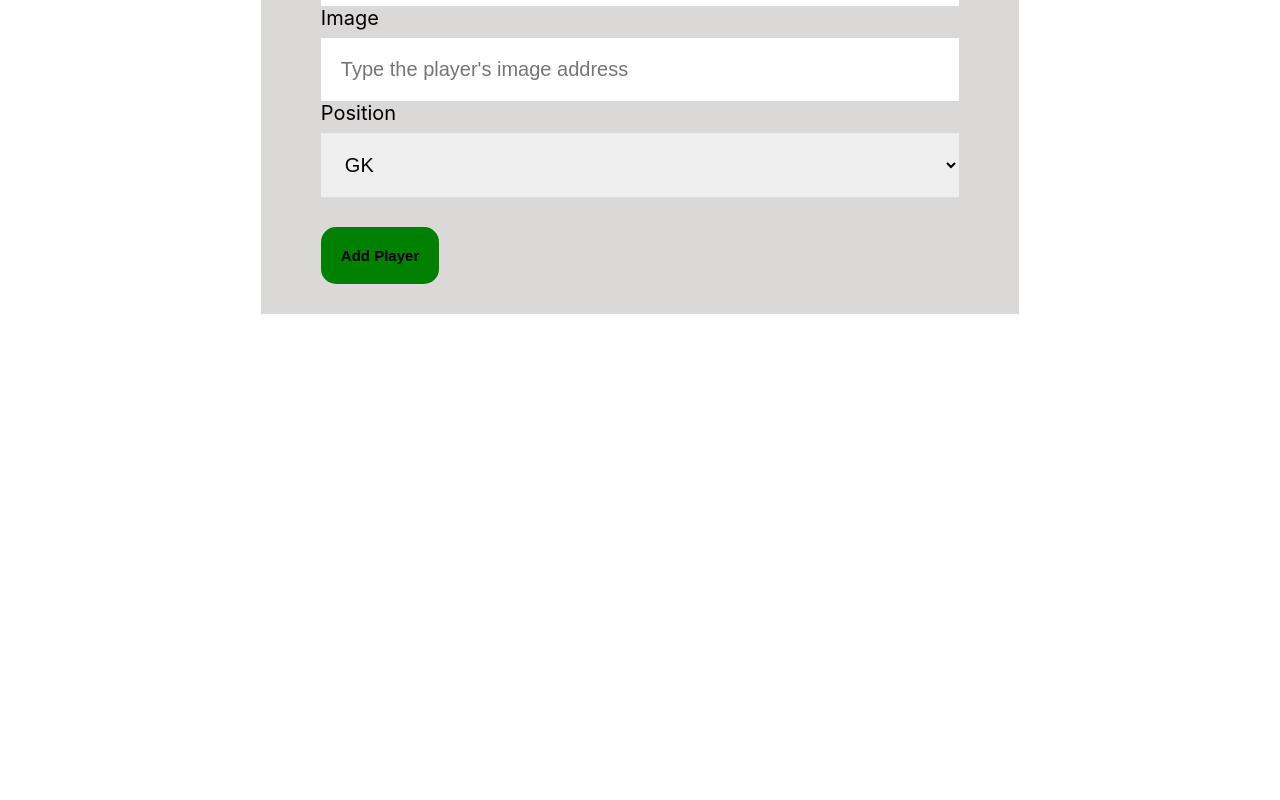
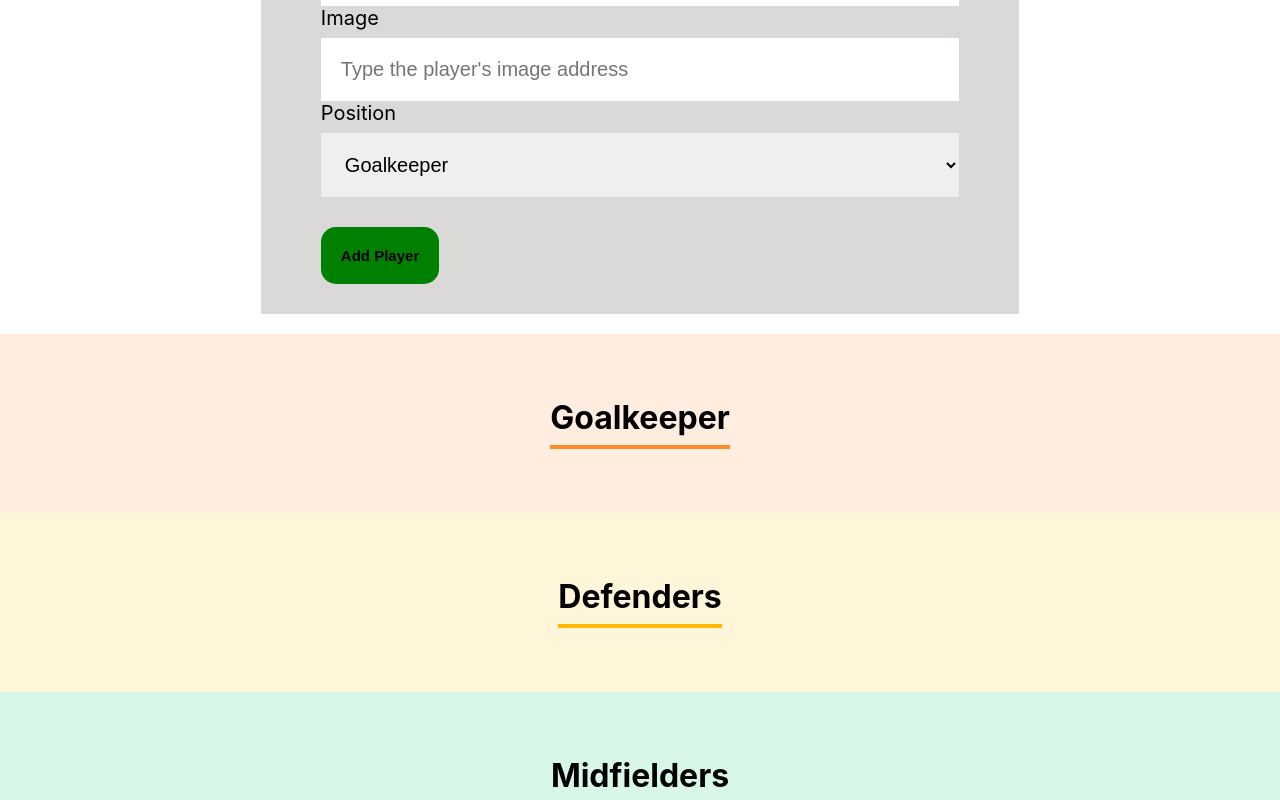
Before and after one commit to tharlytonscarabotto/dreamteam-react, a React (Create React App) app: page / in a window 1280 px wide. Shown: the part 820-1620 px from the top of the page. Before the commit the page ends 1154 px from the top, so only its background shows below. Built offline with nearby package versions, Linux system fonts and the light colour scheme.

Commit message:
building the separated field posiitons

```diff
--- a/src/App.js
+++ b/src/App.js
@@ -1,11 +1,47 @@
+import { useState } from 'react';
 import Banner from './components/Banner';
 import Form from './components/Form';
+import FieldPositions from './components/FieldPositions';
 
 function App() {
+
+  const fieldPositions = [
+    {
+      name:'Goalkeeper',
+      primaryColor: '#FF8A29',
+      secondaryColor: '#FFEEDF'
+    },
+    {
+      name:'Defenders',
+      primaryColor: '#FFBA05',
+      secondaryColor: '#FFF5D9'
+    },
+    {
+      name:'Midfielders',
+      primaryColor: '#57C278',
+      secondaryColor: '#D9F7E9'
+    },
+    {
+      name: 'Forwards',
+      primaryColor: '#82CFFA',
+      secondaryColor: '#E8F8FF'
+    }
+  ]
+
+  const [players, setPlayers] = useState([])
+
+  const newPlayerAdded = (player)=>{
+    console.log(player)
+    setPlayers([...players, player])
+  }
+
   return (
     <div className="App">
       <Banner />
-      <Form />
+      <Form positions={fieldPositions.map(position => position.name)} playerInserted={player => newPlayerAdded(player)}/>
+
+      {fieldPositions.map(position => <FieldPositions key={position.name} position={position.name} backgroundColor={position.secondaryColor} cardColor={position.primaryColor}/>)}
+
     </div>
   );
 }
--- /dev/null
+++ b/src/components/FieldPositions/FieldPositions.css
@@ -0,0 +1,11 @@
+.field-positions{
+    text-align: center;
+    padding: 32px;
+}
+
+.field-positions h3{
+    font-size: 32px;
+    border-bottom: 4px solid;
+    display: inline-block;
+    padding-bottom: 8px;
+}
--- /dev/null
+++ b/src/components/FieldPositions/index.js
@@ -0,0 +1,11 @@
+import './FieldPositions.css'
+
+const FieldPositions = (props)=>{
+    return(
+        <section className='field-positions' style={{backgroundColor: props.backgroundColor}}>
+            <h3 style={{borderColor: props.cardColor}}>{props.position}</h3>
+        </section>
+    )
+}
+
+export default FieldPositions
--- a/src/components/Form/index.js
+++ b/src/components/Form/index.js
@@ -4,18 +4,7 @@ import DropDownList from '../DropDownList'
 import TextInput from '../TextInput'
 import './Form.css'
 
-const Form = () => {
-
-    const positions = [
-        'GK',
-        'RB',
-        'CB',
-        'LB',
-        'CM',
-        'RW',
-        'ST',
-        'LW'
-    ]
+const Form = (props) => {
 
     const [name, setName] = useState('')
     const [team, setTeam] = useState('')
@@ -25,7 +14,13 @@ const Form = () => {
 
     const onSave = (event) => {
         event.preventDefault()
-        console.log("Form foi ok =>", name, team, country, image, position)
+        props.playerInserted({
+            name,
+            team,
+            country,
+            image,
+            position
+        })
     }
 
     return (
@@ -62,7 +57,7 @@ const Form = () => {
                 <DropDownList
                     required={true}
                     label="Position"
-                    position={positions}
+                    position={props.positions}
                     value={position}
                     afterChanged={value => setPosition(value)}
                 />
```
